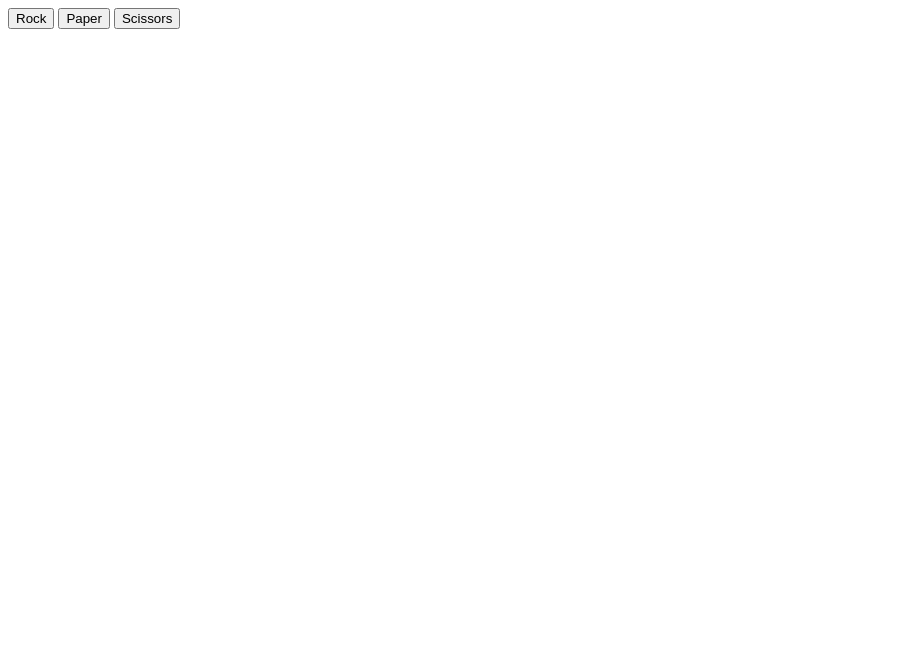
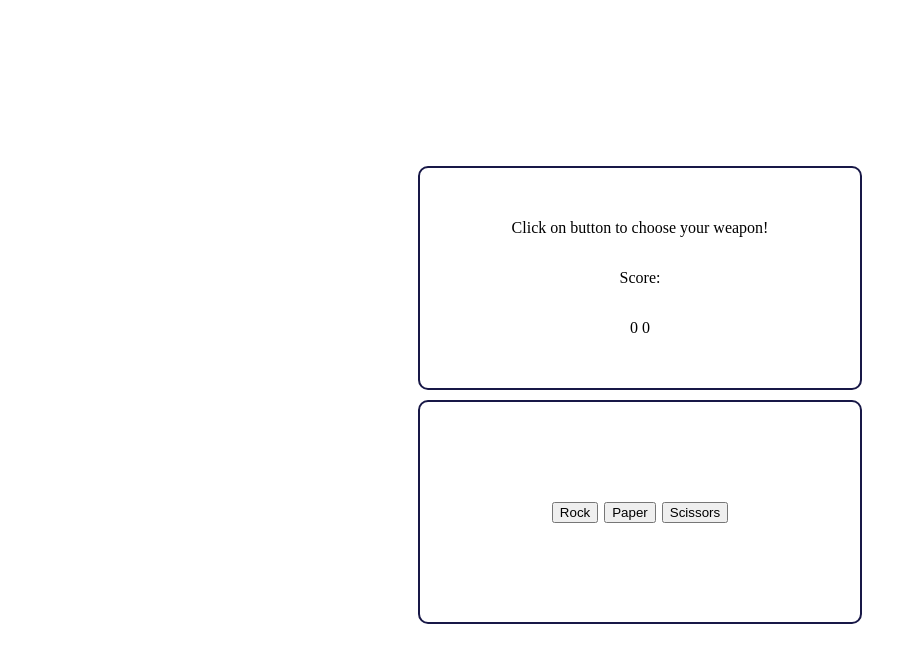
Before and after one commit to bilytskyi/rock-paper-scissors, a plain HTML site: page index.html in a window 1280 px wide. Shown: the whole page, without its empty margins (0-917 px from the left). Drawn offline with Linux system fonts and the light colour scheme.

Commit message:
actualy i still don't get, but now it's more clear

```diff
--- a/index.html
+++ b/index.html
@@ -2,13 +2,24 @@
 <html lang="en">
     <head>
         <meta charset="UTF-8">
-        <script src="javascript.js" defer></script>
+        <link rel="stylesheet" href="./style.css">
+        <script src="./javascript.js" defer></script>
         <title>Rock-Paper-Scissors</title>
     </head>
 
     <body>
-        <button class="rock" id="1">Rock</button>
-        <button class="paper">Paper</button>
-        <button class="scissors">Scissors</button>
+        <div class="ui-panel">
+            <p class="info">Click on button to choose your weapon!</p>
+            <p>Score:</p>
+            <p class="score">
+                <span class="human">0</span>
+                <span class="bot">0</span>
+            </p>
+        </div>
+        <div class="choice-buttons">
+            <button class="rock" id="1">Rock</button>
+            <button class="paper">Paper</button>
+            <button class="scissors">Scissors</button>
+        </div>
     </body>
 </html>
--- a/javascript.js
+++ b/javascript.js
@@ -80,12 +80,16 @@ function game(){
 
 //game();
 
-function playGame() {
-
-    alert(playRound(this.getAttribute('class'), getComputerChoice()));
-
-}
+let rock = 0;
 
 
-const keys = document.querySelectorAll('button');
-keys.forEach(key => key.addEventListener('click', playGame));
+const buttons = document.querySelectorAll('button');
+
+buttons.forEach((button) => {
+    button.addEventListener('click', () => {
+        if (button.className == 'rock') {
+            rock += 1;
+        }
+        alert(rock);
+    });
+});
--- /dev/null
+++ b/style.css
@@ -0,0 +1,33 @@
+body {
+    height: 100vh;
+    display: flex;
+    flex-direction: column;
+    justify-content: center;
+    align-items: center;
+    margin: 0;
+}
+
+.ui-panel, .choice-buttons {
+    height: 220px;
+    width: 440px;
+    border: 2px solid rgb(24, 24, 71);
+    border-radius: 10px;
+}
+
+.ui-panel {
+    display: flex;
+    flex-direction: column;
+    justify-content: center;
+    align-items: center;
+}
+
+.choice-buttons {
+    display: flex;
+    justify-content: center;
+    align-items: center;
+    margin: 10px;
+}
+
+button {
+    margin: 3px;
+}
```
